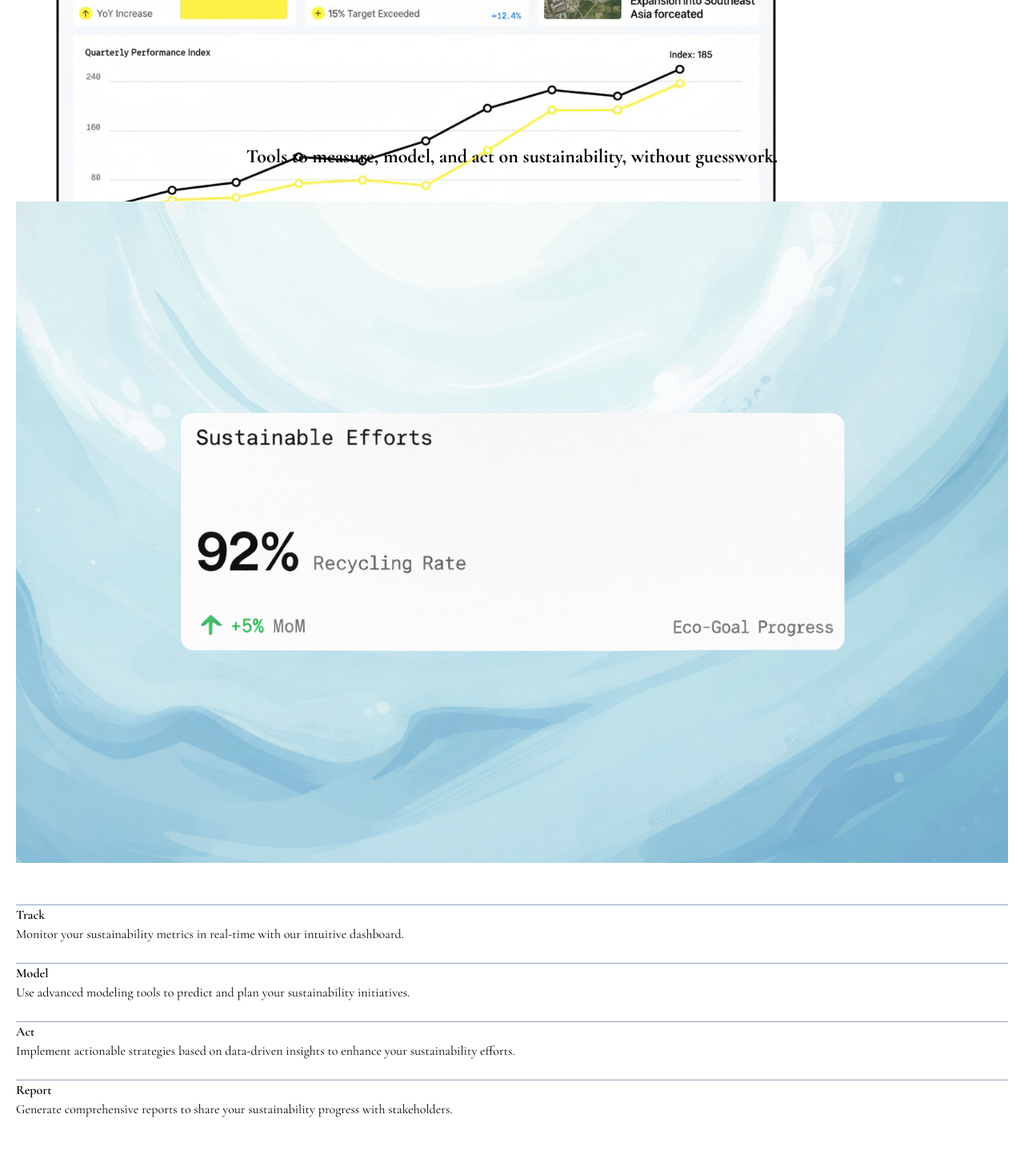
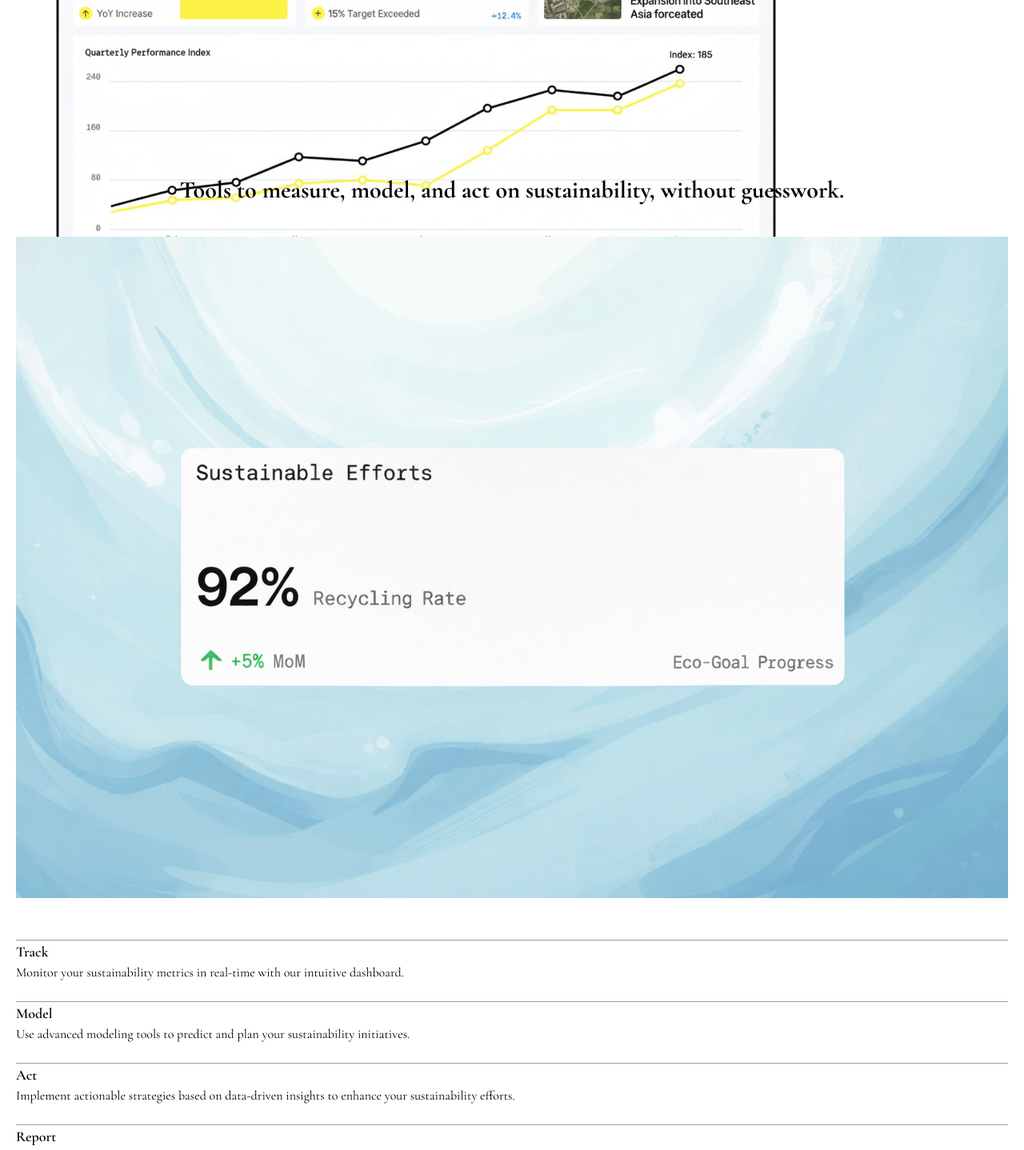
Before and after one commit to kluivstar/Cimplii, a React (Vite) app: page / in a window 1280 px wide. Shown: the part 720-2158 px from the top of the page at 80% size. Built offline with nearby package versions, Linux system fonts and the light colour scheme.

Commit message:
Override Features component for tablet

```diff
--- a/src/components/Features.jsx
+++ b/src/components/Features.jsx
@@ -22,10 +22,10 @@ const featureData = [
 
 const Features = () => {
   return (
-    <section className='bg-white p-5 md:mt-50'>
+    <section className='bg-white p-5 md:mt-60'>
         {/* Features Headline */}
         <div className='py-10'>
-            <h1 className="text-2xl text-center font-bold">Tools to measure, model, and act on sustainability, without guesswork.</h1>
+            <h1 className="text-2xl text-center md:text-3xl font-bold">Tools to measure, model, and act on sustainability, without guesswork.</h1>
         </div>
 
         <div>
@@ -38,14 +38,14 @@ const Features = () => {
                 {featureData.map((feature, index) => (
                     <div key = {index} className='py-3'>
                         <hr className='text-slate-400'/>
-                        <h2 className='text-[16px] font-semibold'>{feature.title}</h2>
+                        <h2 className='text-[16px] md:text-lg font-semibold'>{feature.title}</h2>
                         <p className='text-black'>{feature.description}</p>
                     </div>
                 ))}
             </div>
             {/* Feature Button */}
             <div className='mx-auto text-center'>
-                <button className="bg-black text-white px-20 py-2 text-[15px] hover:bg-slate-300 hover:text-black">▪ Explore features</button>
+                <button className="bg-black text-white px-20 py-2 text-[15px] hover:bg-slate-300 hover:text-black md:w-full">▪ Explore features</button>
             </div>
         </div>
     </section>
```
